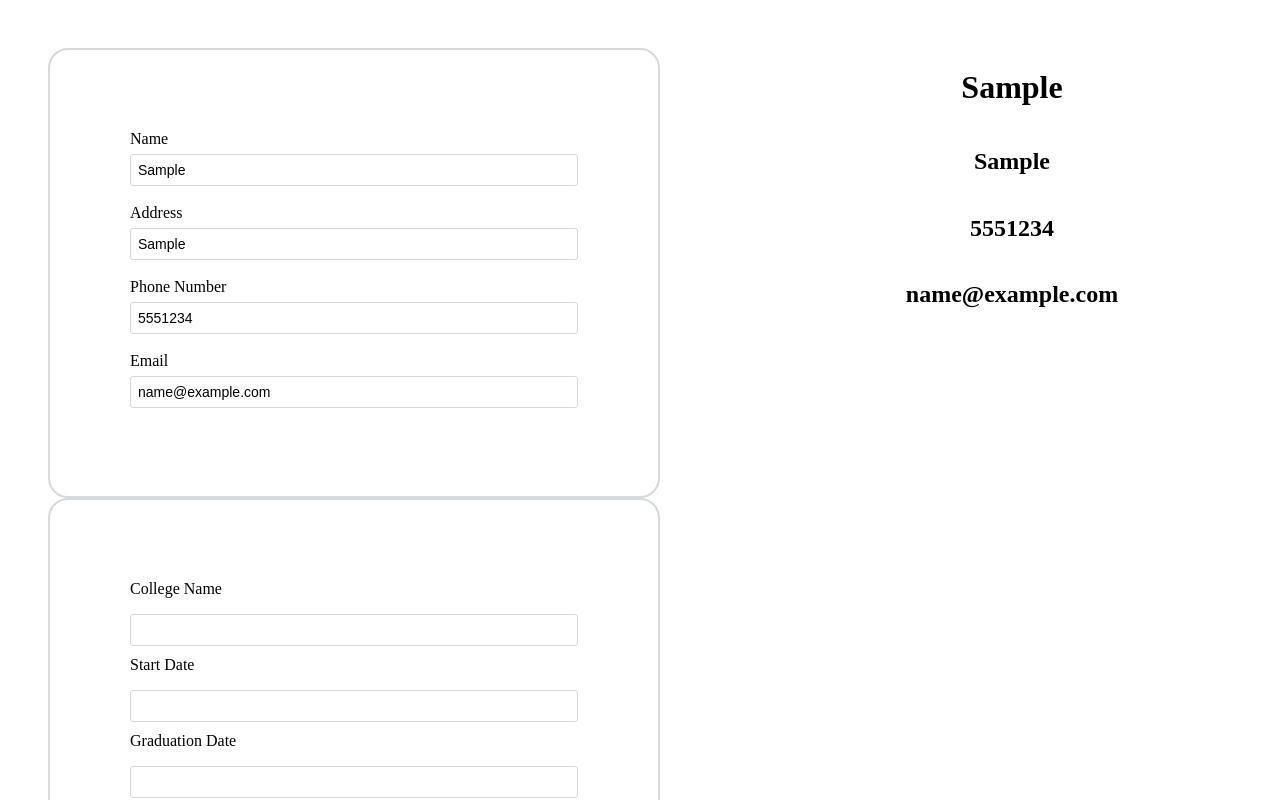
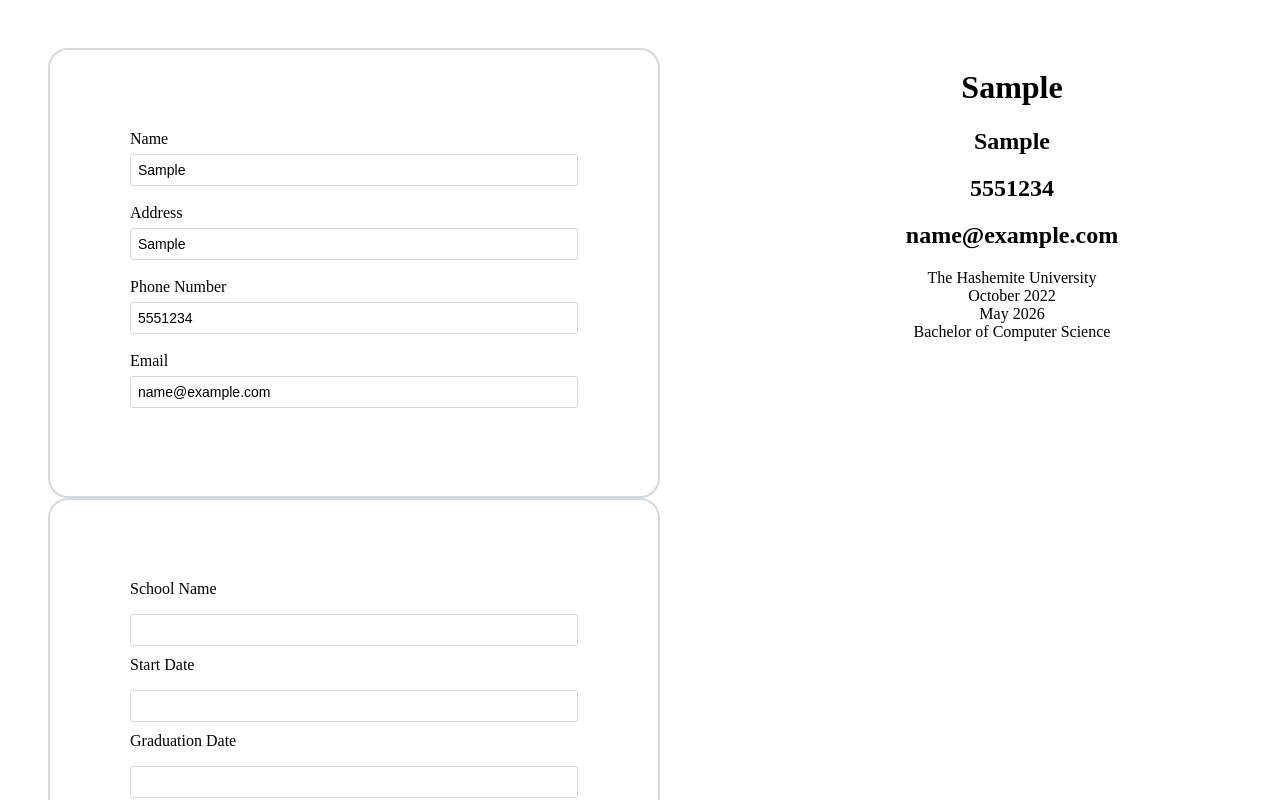
Before and after one commit to LaithAlnajjar/cv-builder, a React (Vite) app: page / in a window 1280 px wide. Both pictures are taken after typing "Sample", "Sample", "5551234", "name@example.com" into the empty fields and a click on the button "Add". Shown: the top 800 px of the page. Built offline with nearby package versions, Linux system fonts and the light colour scheme.

Commit message:
feat: add functionality to display education information in CV preview

```diff
--- a/src/components/App.jsx
+++ b/src/components/App.jsx
@@ -16,7 +16,8 @@ function App() {
     school:'The Hashemite University',
     startDate:'October 2022',
     graduationDate:'May 2026',
-    degree:'Bachelor of Computer Science'
+    degree:'Bachelor of Computer Science',
+    key:0
   }])
 
   return (
@@ -40,6 +41,7 @@ function App() {
         address={personal.address}
         phoneNumber={personal.phoneNumber}
         email={personal.email}
+        education={education}
 
       />
     </>
--- a/src/components/Education.jsx
+++ b/src/components/Education.jsx
@@ -13,6 +13,7 @@ export default function Education(props) {
         setEducationList([...educationList,
         <EducationItem
             key={id}
+            id={id}
             added={false}
             state={props.state}
             stateChanger={props.stateChanger}
--- a/src/components/EducationItem.jsx
+++ b/src/components/EducationItem.jsx
@@ -11,7 +11,7 @@ export default function EducationItem(props) {
     const[added, setAdded] = useState(false)
 
     const handleName = (e => {
-        setEducation({...education, collegeName:e.target.value})
+        setEducation({...education, school:e.target.value})
     })
 
     const handleStartDate = (e => {
@@ -29,7 +29,7 @@ export default function EducationItem(props) {
     const handleAdd = (e => {
         e.preventDefault()
         setAdded(true)
-        props.stateChanger([...props.state, education])
+        props.stateChanger([...props.state, {...education, key:props.id}])
     })
 
 
@@ -37,8 +37,8 @@ export default function EducationItem(props) {
     if (!added) {
     return (
         <form className='education-item' action="post">
-            <label htmlFor="college-name"> College Name </label>
-            <input type="text" name="college-name" id="college-name" onChange={handleName} />
+            <label htmlFor="schook-name"> School Name </label>
+            <input type="text" name="school-name" id="school-name" onChange={handleName} />
 
             <label htmlFor="start-date"> Start Date </label>
             <input type="text" name="start-date" id="start-date" onChange={handleStartDate} />
@@ -55,7 +55,7 @@ export default function EducationItem(props) {
     } else {
         return (
             <div className='education-item-added'>
-                {education.collegeName}
+                {education.school}
             </div>
         )
     }
--- a/src/components/Preview.jsx
+++ b/src/components/Preview.jsx
@@ -1,15 +1,27 @@
 import '../styles/Preview.css';
 
-export default function Preview({ name, address, phoneNumber, email }) {
-
+export default function Preview({ name, address, phoneNumber, email, education }) {
 
     return (
         <div className="preview">
 
-            <h1 className="name">{name}</h1>
-            <h2 className="address">{address}</h2>
-            <h2 className="phoneNumber">{phoneNumber}</h2>
-            <h2 className="email">{email}</h2>
+            <div className="personal-information">
+                <h1 className="name">{name}</h1>
+                <h2 className="address">{address}</h2>
+                <h2 className="phoneNumber">{phoneNumber}</h2>
+                <h2 className="email">{email}</h2>
+            </div>
+
+            <div className="education">
+                {education.map(item => {
+                   return (<div className="education-item" key={item.key}>
+                        <div> {item.school} </div>
+                        <div> {item.startDate} </div>
+                        <div> {item.graduationDate} </div>
+                        <div> {item.degree}</div>
+                    </div>)
+                } )}
+            </div>
 
         </div>
     )
```
